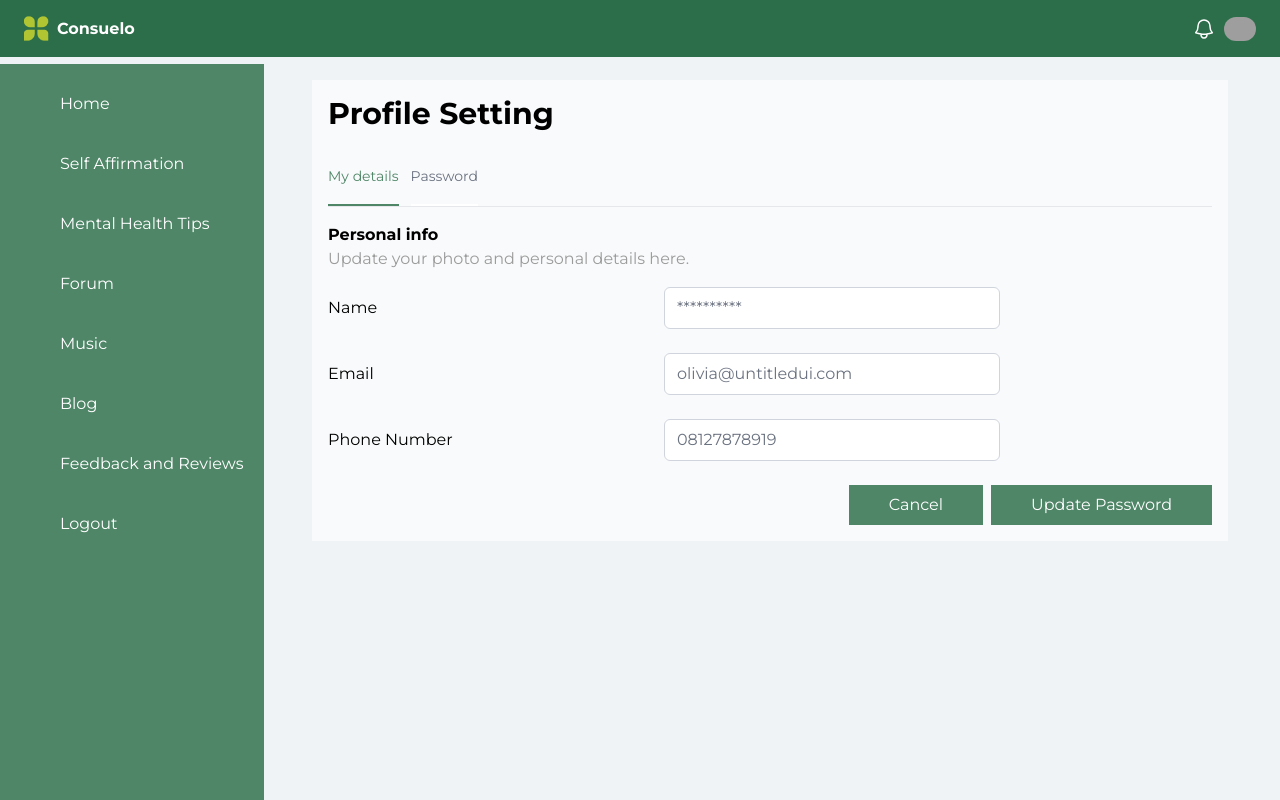
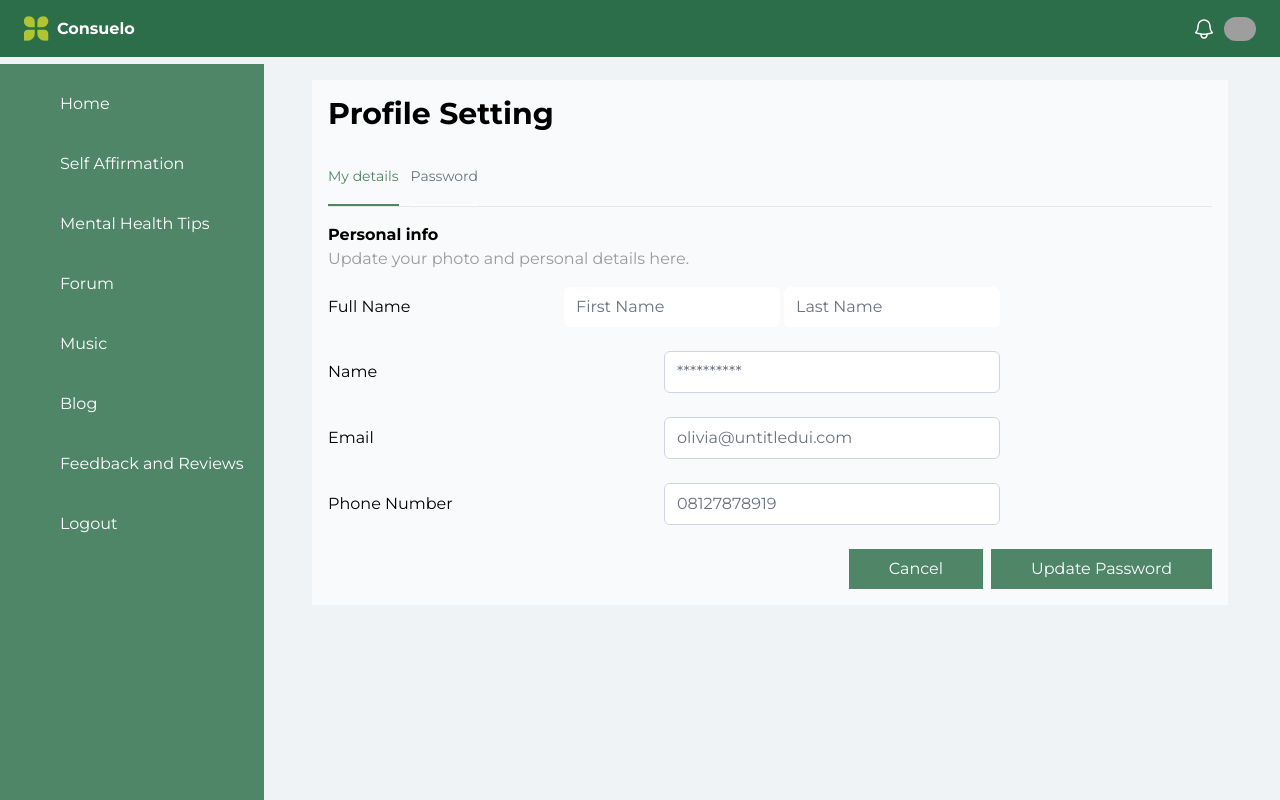
Before and after one commit to consuelo-th/consuelo-frontend, a React (Vite) app: page /me in a window 1280 px wide. Built offline with nearby package versions, Linux system fonts and the light colour scheme; grey boxes are pictures that could not be loaded; a web font is replaced by a local one.

Commit message:
add color to nopage redirect back button

```diff
--- a/src/pages/NoPage.jsx
+++ b/src/pages/NoPage.jsx
@@ -9,7 +9,7 @@ export default () => {
                     <p className="text-gray-600">
                         Sorry, the page you are looking for could not be found or has been removed.
                     </p>
-                    <a href="/dashboard" className="text-indigo-600 duration-150 hover:text-indigo-400 font-medium inline-flex items-center gap-x-1">
+                    <a href="/dashboard" className="text-primary-50 duration-150 hover:text-primary-60 font-medium inline-flex items-center gap-x-1">
                         Go back
                         <svg xmlns="http://www.w3.org/2000/svg" viewBox="0 0 20 20" fill="currentColor" className="w-5 h-5">
                             <path fillRule="evenodd" d="M5 10a.75.75 0 01.75-.75h6.638L10.23 7.29a.75.75 0 111.04-1.08l3.5 3.25a.75.75 0 010 1.08l-3.5 3.25a.75.75 0 11-1.04-1.08l2.158-1.96H5.75A.75.75 0 015 10z" clipRule="evenodd" />
--- a/src/pages/Profile.jsx
+++ b/src/pages/Profile.jsx
@@ -62,6 +62,23 @@ const Profile = () => {
                             <p className='text-gray-10'>Update your photo and personal details here.</p>
 
                             <form action="/" className='mt-4 space-y-6'>
+                                <div className='flex gap-5 justify-between items-center max-w-2xl'>
+                                    <p className='w-full'>Full Name</p>
+                                    <div className='flex gap-1'>
+                                    <input
+                                        name='firstName'
+                                        id='firstName'
+                                        placeholder='First Name'
+                                        className="focus:ring-0 border-gray-300 px-3 py-2 rounded-md outline-none focus:border-gray-300 focus:shadow-md"
+                                    />
+                                    <input
+                                        name='lasttName'
+                                        id='lastName'
+                                        placeholder='Last Name'
+                                        className=" border-gray-300 px-3 py-2 rounded-md outline-none focus:border-gray-300 focus:shadow-md"
+                                    />
+                                    </div>
+                                </div>
                                 <Input name={'name'} type="text" label="Name" placeholder="**********" count={2}/>
                                 <Input name={'email'} type="email" label="Email" placeholder="olivia@untitledui.com"/>
                                 <Input name={'phone'} type="text" label="Phone Number" placeholder="08127878919"/>
```
